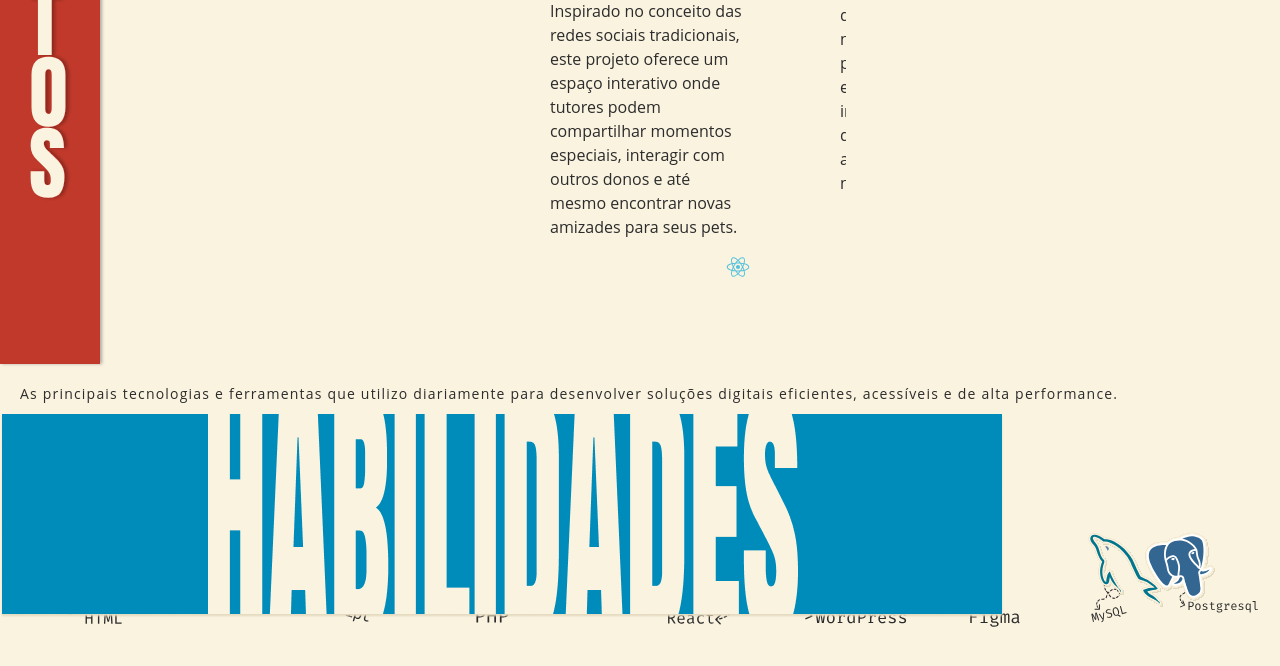
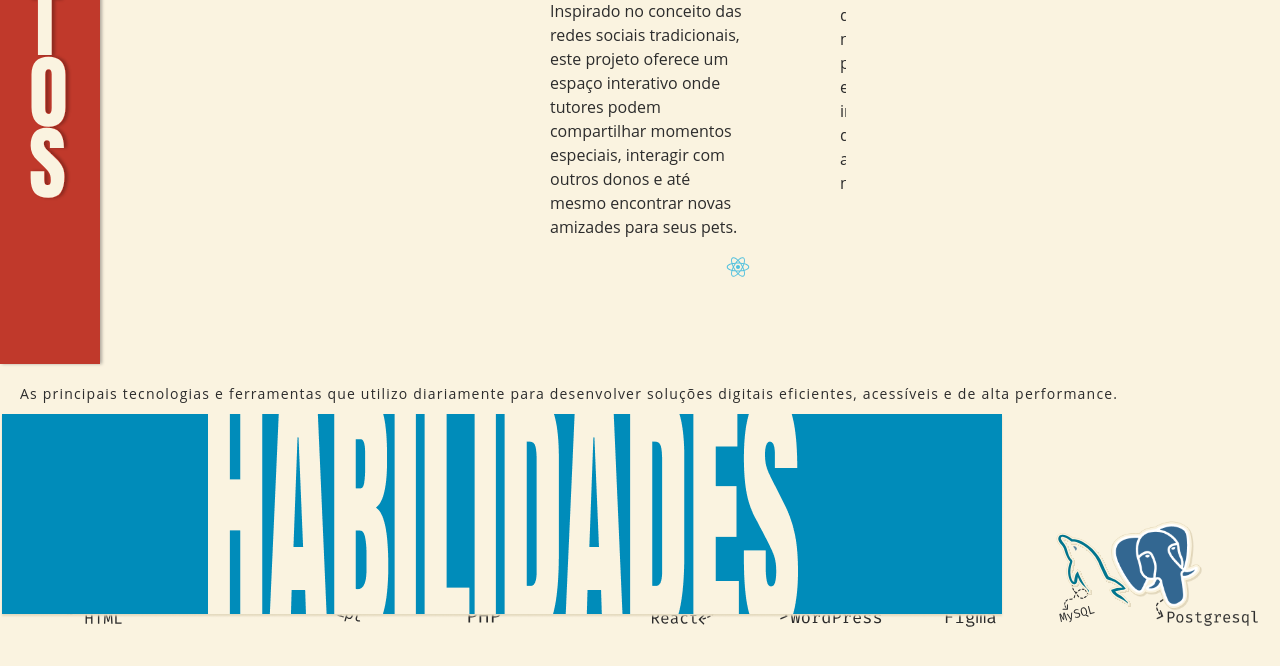
Before and after one commit to RNoleto/portfolio2025, a Vue app: page / in a window 1280 px wide. Shown: the part 1908-2574 px from the top of the page. Built offline with nearby package versions, Linux system fonts and the light colour scheme.

Commit message:
Teste de sticker png

```diff
--- a/src/views/Skills.vue
+++ b/src/views/Skills.vue
@@ -31,7 +31,7 @@
 
             <div class="flex">
                 <img src="/img/stickers/mysql.svg" alt="mysql">
-                <img src="/img/stickers/postgresql.svg" alt="postgresql" class="ml-[-50px]">
+                <img src="/img/stickers/postgresql2.png" alt="" class="postgresql ml-[-55px]">
             </div>
         </div>
     </section>
@@ -48,7 +48,12 @@
 
 .image-container{
     position: absolute;
-    left: 0;
+    left: 0px;
     width: 100%;
 }
+
+.postgresql{
+    width: auto;
+    height: 120px;
+}
 </style>
```
Also changed, not shown: public/img/stickers/postgresql2.png (added).
